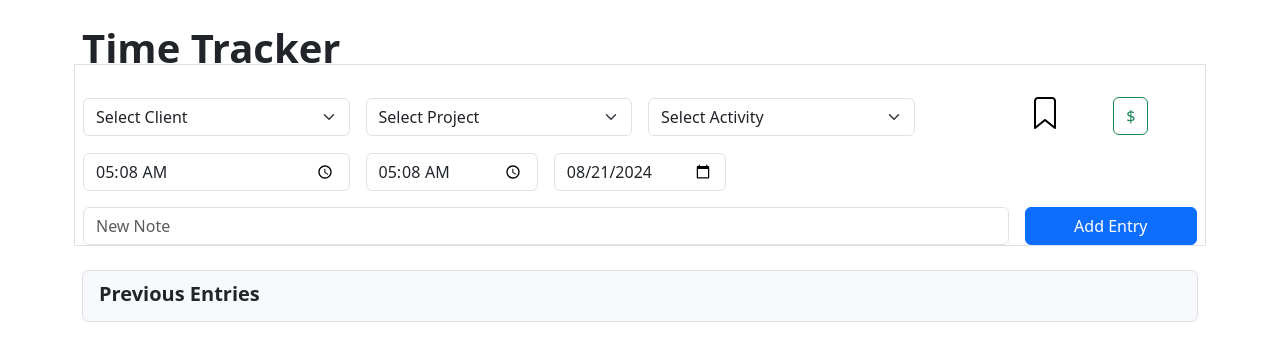
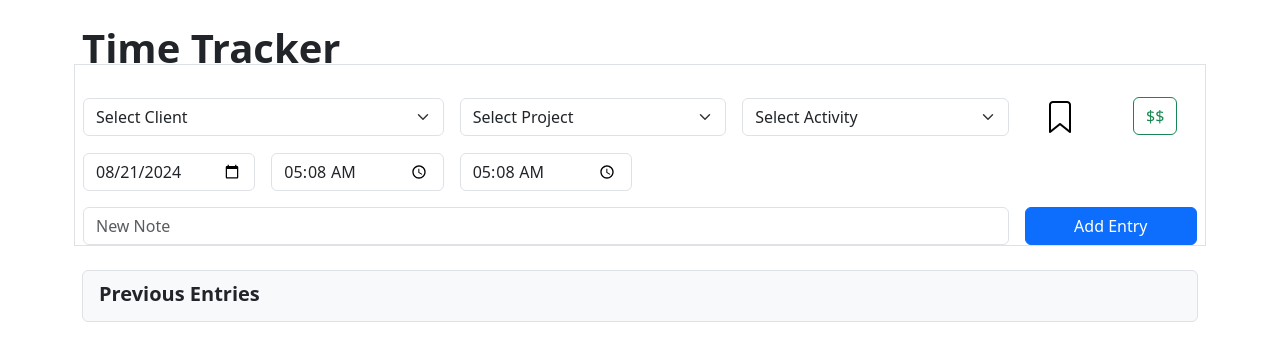
Before and after one commit to hello-dg/Time-Tracking, a Flask app: page / in a window 1280 px wide. Shown: the top 361 px of the page. Run offline with Flask 3, Linux system fonts and the light colour scheme; data that the repository does not hold is empty.

Commit message:
Repositioned form

```diff
--- a/templates/index.html
+++ b/templates/index.html
@@ -30,7 +30,7 @@
             {% endwith %}
             </div>
 
-            <div class="col-3">
+            <div class="col-4">
                 <select class="form-select" aria-label="Client Select" id="client" name="client" required>
                     <option disabled selected value="Select Client">Select Client</option>
                     {% for client in clients %}
@@ -54,7 +54,7 @@
                     {% endfor %}
                 </select>
             </div>
-            <div class="container mt-3 col-1 d-flex justify-content-around">
+            <div class="container mt-3 col-2 d-flex justify-content-center align-items-center">
                 <div class="form-group text-center" id="tagSelector" style="display: none;">
                     <div class="dropdown">
                         <img src="{{ url_for('static', filename='icons/tag_not_selected_64.png') }}"
@@ -72,24 +72,22 @@
                     <div id="tagRequiredError" class="text-danger" style="display: none;">Please select at least one tag.</div>
                 </div>
 
-
-                <div class="form-check form-switch d-flex justify-content-center">
+                <div class="form-check form-switch">
                     &nbsp&nbsp&nbsp
 <!--                    <input class="form-check-input fs-5" type="checkbox" role="switch" id="billable" name="billable">-->
 <!--                    <label class="form-check-label fs-5">&nbsp$</label>-->
                     <input type="checkbox" class="btn-check" name="billable" id="billable" autocomplete="off">
-                    <label class="btn btn-outline-success" for="billable">$</label>
+                    <label class="btn btn-outline-success bold" for="billable">$$</label>
                 </div>
-            </div>
-
-            <div class="col-3">
-                <input type="time" class="form-control" id="start_time" name="start_time" value="{{ time }}" required>
-            </div>
-                        <div class="col-2">
-                <input type="time" class="form-control" id="end_time" name="end_time" value="{{ time }}" required>
             </div>
             <div class="col-2">
                 <input type="date" class="form-control" id="start_date" name="start_date" value="{{ today }}" required>
+            </div>
+            <div class="col-2">
+                <input type="time" class="form-control" id="start_time" name="start_time" value="{{ time }}" required>
+            </div>
+            <div class="col-2">
+                <input type="time" class="form-control" id="end_time" name="end_time" value="{{ time }}" required>
             </div>
             <div class="col-10">
                 <input type="text" class="form-control" placeholder="New Note" name="task">
```
